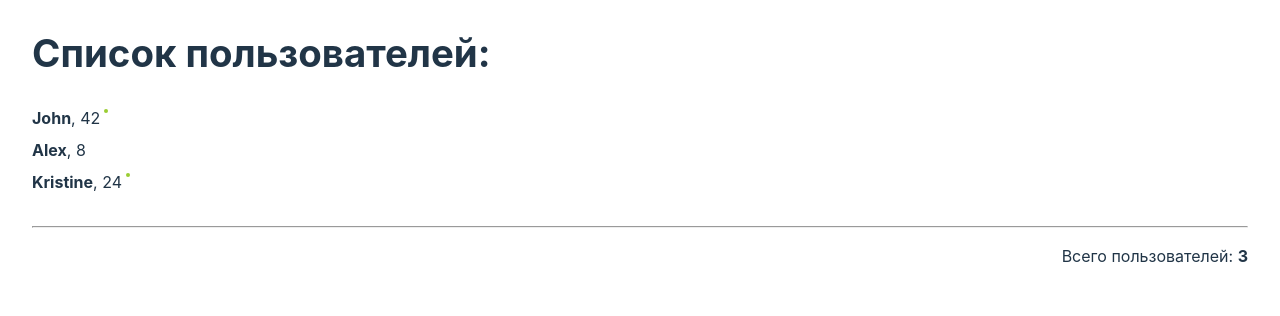
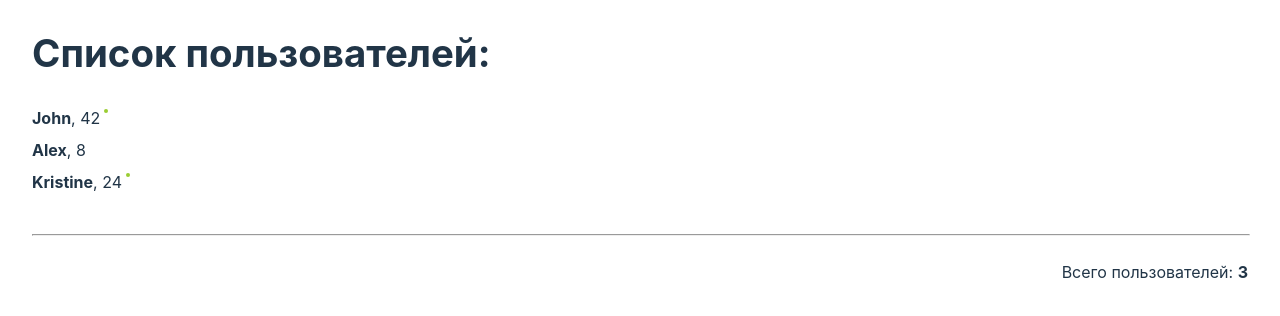
Before and after one commit to hellsgor/react-optimization-learn, a React (Vite) app: page / in a window 1280 px wide. Shown: the top 316 px of the page. Built offline with nearby package versions, Linux system fonts and the light colour scheme.

Commit message:
Update: hr element styles move to basic styles

```diff
--- a/src/components/Counter/Counter.module.css
+++ b/src/components/Counter/Counter.module.css
@@ -4,13 +4,8 @@
   row-gap: 1rem;
 }
 
-.counter p,
-.counter hr {
+.counter p {
   flex: 0 0 100%;
-}
-
-.counter hr {
-  margin: 0;
 }
 
 .counter p {
--- a/src/index.css
+++ b/src/index.css
@@ -64,6 +64,11 @@ button:focus-visible {
   outline: 4px auto -webkit-focus-ring-color;
 }
 
+hr {
+  width: 100%;
+
+}
+
 @media (prefers-color-scheme: light) {
   :root {
     color: #213547;
```
